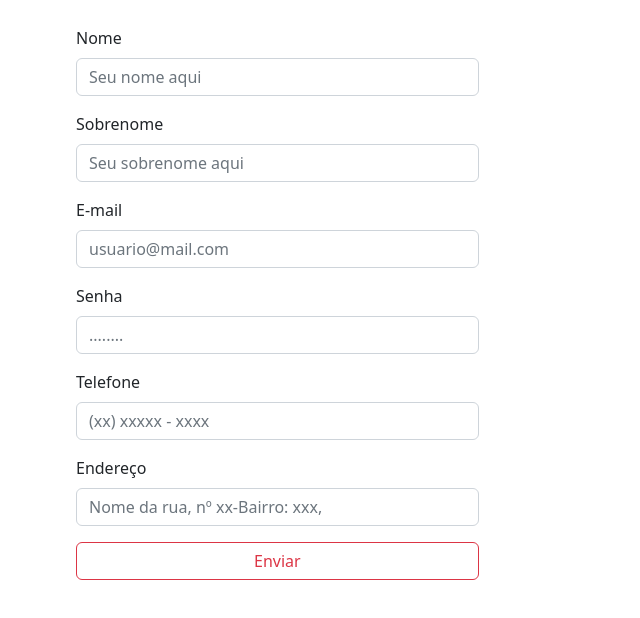
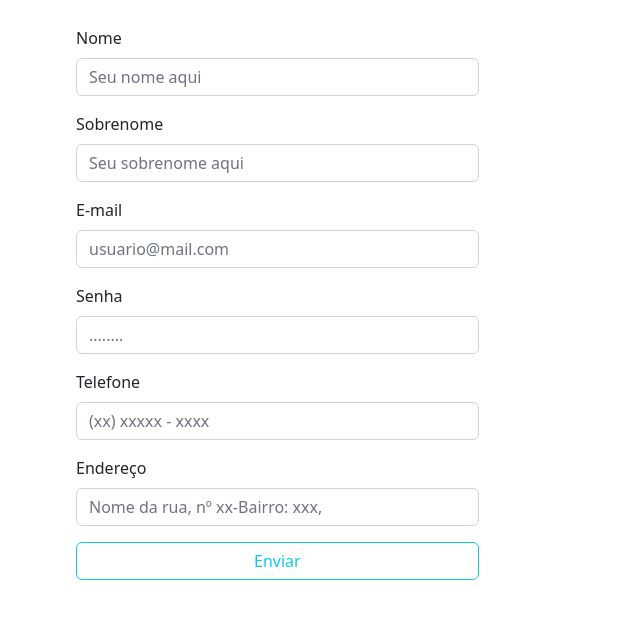
Before and after one commit to IallyFabiane/form-react, a React (Vite) app: page / in a window 1280 px wide. Shown: the top 618 px of the page, without its empty margins (0-640 px from the left). Built offline with nearby package versions, Linux system fonts and the light colour scheme.

Commit message:
Update Form.tsx

```diff
--- a/src/components/Form/Form.tsx
+++ b/src/components/Form/Form.tsx
@@ -61,7 +61,7 @@ const Formulario = () => {
                         </Form.Group>
 
                         <div className="d-grid gap-2">
-                            <Button variant="outline-danger"  type="submit">Enviar</Button>
+                            <Button variant="outline-info"  type="submit">Enviar</Button>
                         </div>
                     </Form>
                 </Col>
```
